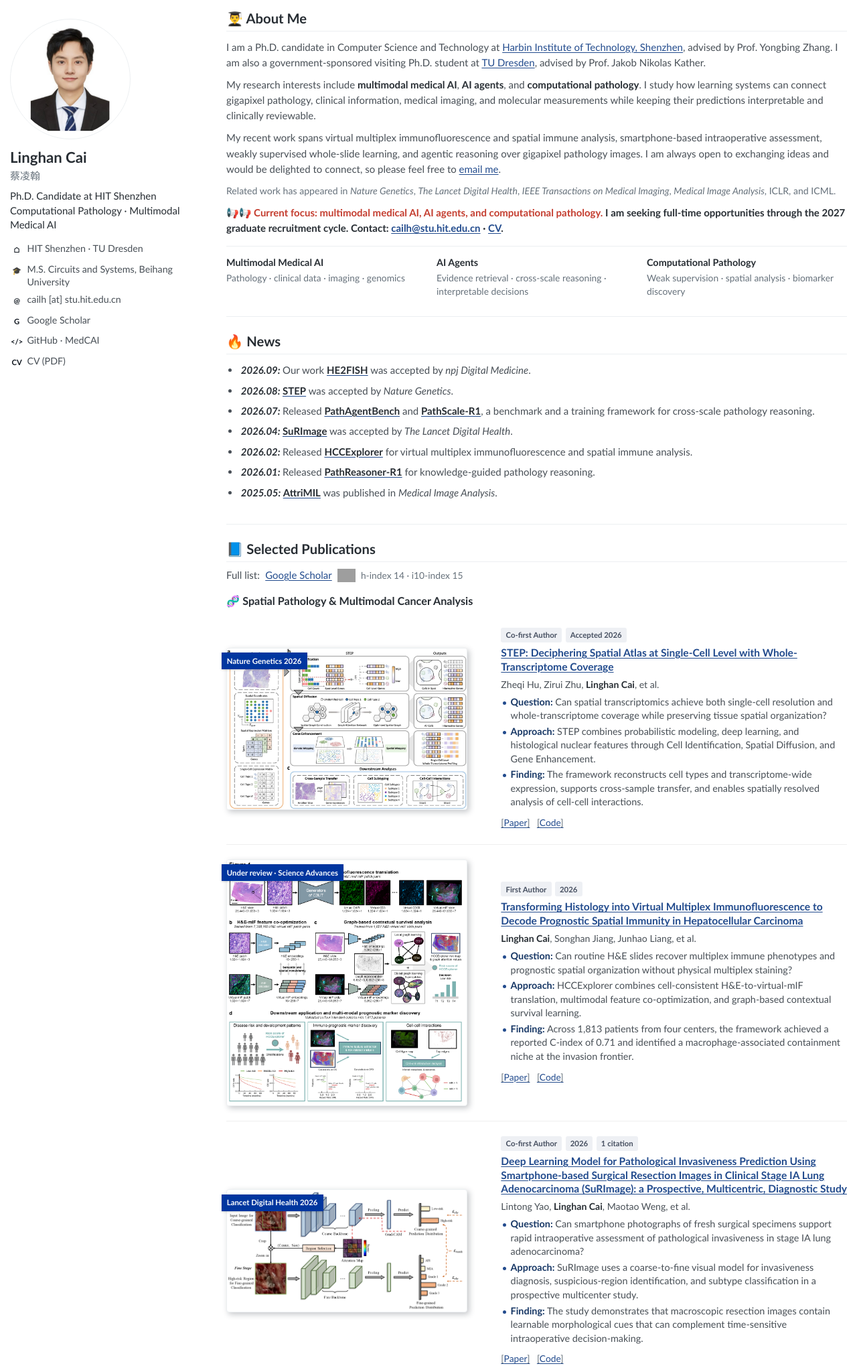
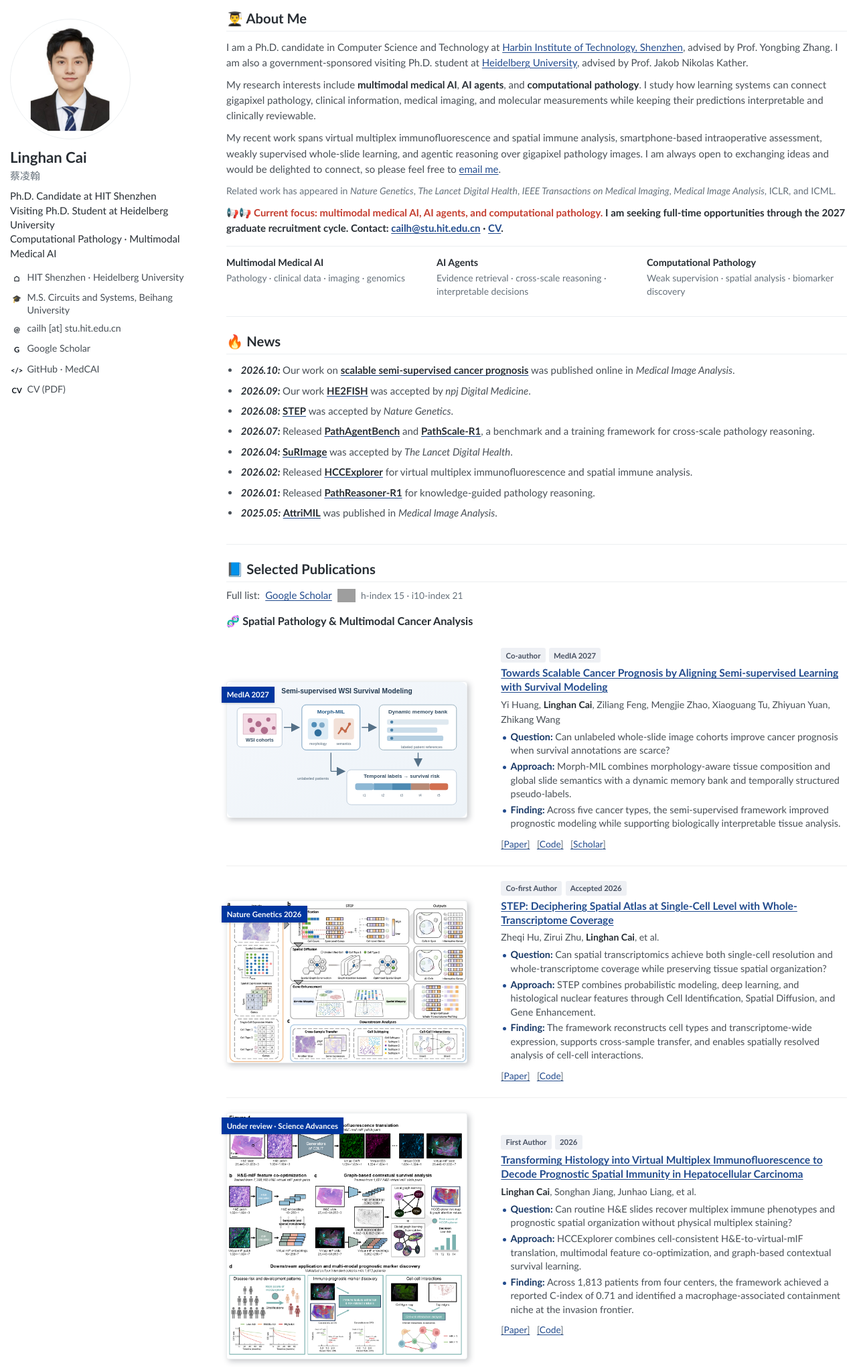
Before and after one commit to MedCAI/MedCAI.github.io, a plain HTML site: page index.html in a window 1280 px wide. Shown: the part 98-2140 px from the top of the page at 67% size. Drawn offline with Linux system fonts and the light colour scheme; no server answers; grey boxes are pictures that could not be loaded.

Commit message:
Update affiliation citations and publications

```diff
--- a/index.html
+++ b/index.html
@@ -39,9 +39,9 @@
           <img class="avatar" src="assets/img/profile.jpg" alt="Portrait of Linghan Cai" width="560" height="560">
           <h1>Linghan Cai</h1>
           <p class="name-cn" lang="zh-CN">蔡凌翰</p>
-          <p class="profile-role">Ph.D. Candidate at HIT Shenzhen<br>Computational Pathology · Multimodal Medical AI</p>
+          <p class="profile-role">Ph.D. Candidate at HIT Shenzhen<br>Visiting Ph.D. Student at Heidelberg University<br>Computational Pathology · Multimodal Medical AI</p>
           <ul class="profile-links">
-            <li><span class="profile-icon" aria-hidden="true">⌂</span><span><a href="https://www.hitsz.edu.cn/" target="_blank" rel="noopener">HIT Shenzhen</a> · <a href="https://tu-dresden.de/" target="_blank" rel="noopener">TU Dresden</a></span></li>
+            <li><span class="profile-icon" aria-hidden="true">⌂</span><span><a href="https://www.hitsz.edu.cn/" target="_blank" rel="noopener">HIT Shenzhen</a> · <a href="https://www.uni-heidelberg.de/en" target="_blank" rel="noopener">Heidelberg University</a></span></li>
             <li><span class="profile-icon" aria-hidden="true">🎓</span><span>M.S. Circuits and Systems, <a href="https://www.buaa.edu.cn/" target="_blank" rel="noopener">Beihang University</a></span></li>
             <li><span class="profile-icon" aria-hidden="true">@</span><a href="mailto:cailh@stu.hit.edu.cn">cailh [at] stu.hit.edu.cn</a></li>
             <li><span class="profile-icon" aria-hidden="true">G</span><a href="https://scholar.google.com.hk/citations?user=KvZLMFoAAAAJ&amp;hl=en" target="_blank" rel="noopener">Google Scholar</a></li>
@@ -59,7 +59,7 @@
               I am a Ph.D. candidate in Computer Science and Technology at
               <a href="https://www.hitsz.edu.cn/" target="_blank" rel="noopener">Harbin Institute of Technology, Shenzhen</a>,
               advised by Prof. Yongbing Zhang. I am also a government-sponsored visiting Ph.D. student at
-              <a href="https://tu-dresden.de/" target="_blank" rel="noopener">TU Dresden</a>,
+              <a href="https://www.uni-heidelberg.de/en" target="_blank" rel="noopener">Heidelberg University</a>,
               advised by Prof. Jakob Nikolas Kather.
             </p>
             <p>
@@ -94,6 +94,7 @@
         <section id="news" class="section">
           <h2><span aria-hidden="true">🔥</span> News</h2>
           <ul class="news-list">
+            <li><time datetime="2026-10">2026.10</time><span>Our work on <a href="https://doi.org/10.1016/j.media.2026.104347" target="_blank" rel="noopener"><strong>scalable semi-supervised cancer prognosis</strong></a> was published online in <em>Medical Image Analysis</em>.</span></li>
             <li><time datetime="2026-09">2026.09</time><span>Our work <a href="https://github.com/MedCAI/HE2FISH" target="_blank" rel="noopener"><strong>HE2FISH</strong></a> was accepted by <em>npj Digital Medicine</em>.</span></li>
             <li><time datetime="2026-08">2026.08</time><span><a href="https://www.biorxiv.org/content/10.1101/2024.11.22.624797v1.abstract" target="_blank" rel="noopener"><strong>STEP</strong></a> was accepted by <em>Nature Genetics</em>.</span></li>
             <li><time datetime="2026-07">2026.07</time><span>Released <a href="https://arxiv.org/abs/2607.19261" target="_blank" rel="noopener"><strong>PathAgentBench</strong></a> and <a href="https://arxiv.org/abs/2607.23794" target="_blank" rel="noopener"><strong>PathScale-R1</strong></a>, a benchmark and a training framework for cross-scale pathology reasoning.</span></li>
@@ -111,9 +112,9 @@
               Full list:
               <a href="https://scholar.google.com.hk/citations?user=KvZLMFoAAAAJ&amp;hl=en" target="_blank" rel="noopener">Google Scholar</a>
               <a class="metric-link" href="https://scholar.google.com.hk/citations?user=KvZLMFoAAAAJ&amp;hl=en" target="_blank" rel="noopener">
-                <img src="https://img.shields.io/badge/citations-620-blue?logo=google-scholar&amp;logoColor=white&amp;style=flat-square" alt="Google Scholar citations: 620">
+                <img src="https://img.shields.io/badge/citations-844-blue?logo=google-scholar&amp;logoColor=white&amp;style=flat-square" alt="Google Scholar citations: 844">
               </a>
-              <span class="citation-stats">h-index 14 · i10-index 15</span>
+              <span class="citation-stats">h-index 15 · i10-index 21</span>
             </p>
           </div>
 
@@ -121,6 +122,24 @@
             <div class="publication-field">
               <h3 class="publication-field-heading">🧬 Spatial Pathology &amp; Multimodal Cancer Analysis</h3>
               <div class="publication-list">
+                <article class="publication">
+                  <a class="pub-figure" href="https://doi.org/10.1016/j.media.2026.104347" target="_blank" rel="noopener" aria-label="Open scalable semi-supervised cancer prognosis paper">
+                    <span class="badge badge-conference">MedIA 2027</span>
+                    <img src="assets/img/morph-mil.svg" alt="Morph-MIL and temporal pseudo-labeling framework for semi-supervised cancer prognosis" loading="lazy">
+                  </a>
+                  <div class="pub-body">
+                    <div class="pub-meta"><span class="meta-chip">Co-author</span><span class="meta-chip">MedIA 2027</span></div>
+                    <h3><a href="https://doi.org/10.1016/j.media.2026.104347" target="_blank" rel="noopener">Towards Scalable Cancer Prognosis by Aligning Semi-supervised Learning with Survival Modeling</a></h3>
+                    <p class="authors">Yi Huang, <strong>Linghan Cai</strong>, Ziliang Feng, Mengjie Zhao, Xiaoguang Tu, Zhiyuan Yuan, Zhikang Wang</p>
+                    <ul class="pub-summary" aria-label="Semi-supervised cancer prognosis summary">
+                      <li><strong>Question:</strong> Can unlabeled whole-slide image cohorts improve cancer prognosis when survival annotations are scarce?</li>
+                      <li><strong>Approach:</strong> Morph-MIL combines morphology-aware tissue composition and global slide semantics with a dynamic memory bank and temporally structured pseudo-labels.</li>
+                      <li><strong>Finding:</strong> Across five cancer types, the semi-supervised framework improved prognostic modeling while supporting biologically interpretable tissue analysis.</li>
+                    </ul>
+                    <div class="pub-links"><a href="https://doi.org/10.1016/j.media.2026.104347" target="_blank" rel="noopener">Paper</a><a href="https://github.com/yihuangswust-alt/SSL-Morph_MIL" target="_blank" rel="noopener">Code</a><a href="https://scholar.google.com.hk/citations?view_op=view_citation&amp;hl=zh-CN&amp;user=KvZLMFoAAAAJ&amp;sortby=pubdate&amp;citation_for_view=KvZLMFoAAAAJ:zA6iFVUQeVQC" target="_blank" rel="noopener">Scholar</a></div>
+                  </div>
+                </article>
+
                 <article class="publication">
                   <a class="pub-figure" href="https://www.biorxiv.org/content/10.1101/2024.11.22.624797v1.abstract" target="_blank" rel="noopener" aria-label="Open STEP paper">
                     <span class="badge badge-conference">Nature Genetics 2026</span>
@@ -163,7 +182,7 @@
                     <img src="assets/img/surimage-framework.png" alt="SuRImage coarse-to-fine model framework for surgical resection image analysis" loading="lazy">
                   </a>
                   <div class="pub-body">
-                    <div class="pub-meta"><span class="meta-chip">Co-first Author</span><span class="meta-chip">2026</span><a class="meta-chip" href="https://scholar.google.com.hk/citations?user=KvZLMFoAAAAJ&amp;hl=en" target="_blank" rel="noopener">1 citation</a></div>
+                    <div class="pub-meta"><span class="meta-chip">Co-first Author</span><span class="meta-chip">2026</span><a class="meta-chip" href="https://scholar.google.com.hk/citations?view_op=view_citation&amp;hl=en&amp;user=KvZLMFoAAAAJ&amp;citation_for_view=KvZLMFoAAAAJ:ns9cj8rnVeAC" target="_blank" rel="noopener">4 citations</a></div>
                     <h3><a href="https://www.thelancet.com/journals/landig/article/PIIS2589-7500(25)00147-5/fulltext" target="_blank" rel="noopener">Deep Learning Model for Pathological Invasiveness Prediction Using Smartphone-based Surgical Resection Images in Clinical Stage IA Lung Adenocarcinoma (SuRImage): a Prospective, Multicentric, Diagnostic Study</a></h3>
                     <p class="authors">Lintong Yao, <strong>Linghan Cai</strong>, Maotao Weng, et al.</p>
                     <ul class="pub-summary" aria-label="SuRImage summary">
@@ -186,7 +205,7 @@
                     <img src="assets/img/pathagent-framework.png" alt="PathAgent iterative reasoning, navigation, and evidence retrieval workflow" loading="lazy">
                   </a>
                   <div class="pub-body">
-                    <div class="pub-meta"><span class="meta-chip">Co-first Author</span><span class="meta-chip">ECCV 2026</span><a class="meta-chip" href="https://scholar.google.com.hk/citations?user=KvZLMFoAAAAJ&amp;hl=en" target="_blank" rel="noopener">18 citations</a></div>
+                    <div class="pub-meta"><span class="meta-chip">Co-first Author</span><span class="meta-chip">ECCV 2026</span><a class="meta-chip" href="https://scholar.google.com.hk/citations?view_op=view_citation&amp;hl=en&amp;user=KvZLMFoAAAAJ&amp;citation_for_view=KvZLMFoAAAAJ:3s1wT3WcHBgC" target="_blank" rel="noopener">36 citations</a></div>
                     <h3><a href="https://arxiv.org/abs/2511.17052" target="_blank" rel="noopener">PathAgent: Toward Interpretable Analysis of Whole-slide Pathology Images via Large Language Model-based Agentic Reasoning</a></h3>
                     <p class="authors">Jingyun Chen, <strong>Linghan Cai</strong>, Zhikang Wang, et al.</p>
                     <ul class="pub-summary" aria-label="PathAgent summary">
@@ -204,7 +223,7 @@
                     <img src="assets/img/attrimil-framework.png" alt="AttriMIL architecture with attribute scoring branches and constraints" loading="lazy">
                   </a>
                   <div class="pub-body">
-                    <div class="pub-meta"><span class="meta-chip">First Author</span><span class="meta-chip">MedIA 2025</span><a class="meta-chip" href="https://scholar.google.com.hk/citations?user=KvZLMFoAAAAJ&amp;hl=en" target="_blank" rel="noopener">46 citations</a></div>
+                    <div class="pub-meta"><span class="meta-chip">First Author</span><span class="meta-chip">MedIA 2025</span><a class="meta-chip" href="https://scholar.google.com.hk/citations?view_op=view_citation&amp;hl=en&amp;user=KvZLMFoAAAAJ&amp;citation_for_view=KvZLMFoAAAAJ:hFOr9nPyWt4C" target="_blank" rel="noopener">69 citations</a></div>
                     <h3><a href="https://doi.org/10.1016/j.media.2025.103631" target="_blank" rel="noopener">AttriMIL: Revisiting Attention-based Multiple Instance Learning for Whole-slide Pathological Image Classification from a Perspective of Instance Attributes</a></h3>
                     <p class="authors"><strong>Linghan Cai</strong>, Shenjin Huang, Ye Zhang, Jinpeng Lu, Yongbing Zhang</p>
                     <ul class="pub-summary" aria-label="AttriMIL summary">
@@ -227,7 +246,7 @@
                     <img src="assets/img/veloxseg-framework.png" alt="VeloxSeg architecture with modal-fusion convolution and modal-cooperative transformer layers" loading="lazy">
                   </a>
                   <div class="pub-body">
-                    <div class="pub-meta"><span class="meta-chip">Co-first Author</span><span class="meta-chip">ICLR 2026</span><a class="meta-chip" href="https://scholar.google.com.hk/citations?user=KvZLMFoAAAAJ&amp;hl=en" target="_blank" rel="noopener">1 citation</a></div>
+                    <div class="pub-meta"><span class="meta-chip">Co-first Author</span><span class="meta-chip">ICLR 2026</span><a class="meta-chip" href="https://scholar.google.com.hk/citations?view_op=view_citation&amp;hl=en&amp;user=KvZLMFoAAAAJ&amp;citation_for_view=KvZLMFoAAAAJ:e5wmG9Sq2KIC" target="_blank" rel="noopener">2 citations</a></div>
                     <h3><a href="https://arxiv.org/abs/2509.22307" target="_blank" rel="noopener">Johnson-Lindenstrauss Lemma Guided Network for Efficient 3D Medical Segmentation</a></h3>
                     <p class="authors">Jinpeng Lu, <strong>Linghan Cai</strong>, Yinda Chen, et al.</p>
                     <ul class="pub-summary" aria-label="VeloxSeg summary">
@@ -355,7 +374,14 @@
               </div>
             </article>
             <article class="timeline-item">
-              <time class="timeline-date">2025.09 - 2027.03</time>
+              <time class="timeline-date">2026.10 - Present</time>
+              <div>
+                <h3><a href="https://www.uni-heidelberg.de/en" target="_blank" rel="noopener">Heidelberg University</a></h3>
+                <p>Government-sponsored Visiting Ph.D. Student in Computer Science and Technology. Advisor: Prof. Jakob Nikolas Kather.</p>
+              </div>
+            </article>
+            <article class="timeline-item">
+              <time class="timeline-date">2025.09 - 2026.09</time>
               <div>
                 <h3><a href="https://tu-dresden.de/" target="_blank" rel="noopener">TU Dresden</a></h3>
                 <p>Government-sponsored Visiting Ph.D. Student in Computer Science and Technology. Advisor: Prof. Jakob Nikolas Kather.</p>
```
Also changed, not shown: assets/img/morph-mil.svg (added).
